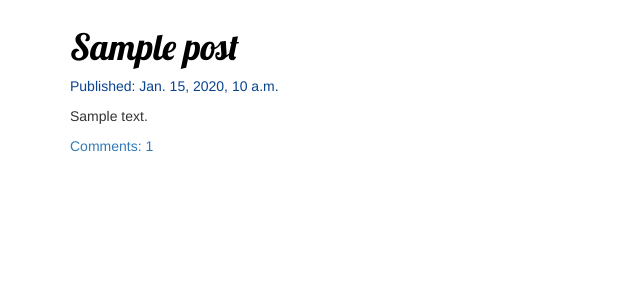
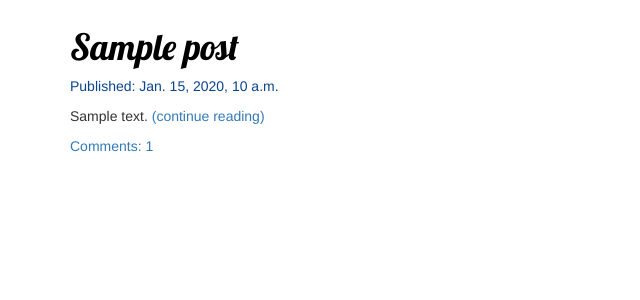
Before and after one commit to A-G-Shaikh/my-first-blog, a Django app: template blog/templates/blog/post_list.html in a window 1280 px wide. Shown: the part 137-437 px from the top of the page, without its empty margins (0-640 px from the left). Run offline with Django 3.2, Linux system fonts and the light colour scheme; the template is opened without the code that fills it: values that come from a table or form of the project are taken from there, others are empty; tables that the repository leaves empty hold one stand-in row (values such as "Sample post"); some libraries are stand-ins or nearby versions.

Commit message:
(Changed landing page to truncate posts

```diff
--- a/blog/templates/blog/post_list.html
+++ b/blog/templates/blog/post_list.html
@@ -3,12 +3,11 @@
 {% block content %}
     {% for post in posts %}
         <div class="post">
-
             <h1><a href="{% url 'post_detail' pk=post.pk %}">{{ post.title }}</a></h1>
             <div class="date">
                 <p>Published: {{ post.published_date }}</p>
             </div>
-            <p>{{ post.text|linebreaksbr }}</p>
+            <p>{{ post.text|safe|truncatewords:"75"|linebreaksbr }}<a href="{% url 'post_detail' pk=post.pk %}">  (continue reading)</a></p>
             <a href="{% url 'post_detail' pk=post.pk %}">Comments: {{ post.approved_comments.count }}</a>
         </div>
     {% endfor %}
```
